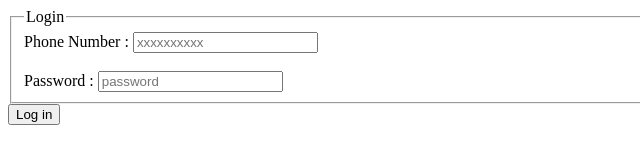
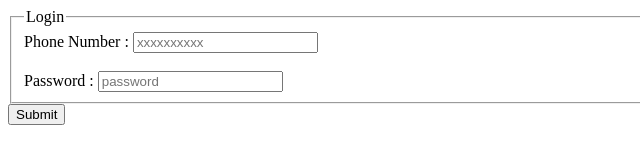
Before and after one commit to lusifer54321/Pure-HTML-based-project, a plain HTML site: page loginpage.html in a window 1280 px wide. Shown: the full height of the page, 0-640 px from the left. Drawn offline with Linux system fonts and the light colour scheme.

Commit message:
Update loginpage.html

```diff
--- a/loginpage.html
+++ b/loginpage.html
@@ -16,7 +16,7 @@
         <label for="password">Password :</label>
         <input type="text" id="password" required placeholder="password">
     </fieldset>
-    <button type="submit">Log in</button>
+    <input type="submit">
 </form>
 </body>
 </html>
```
